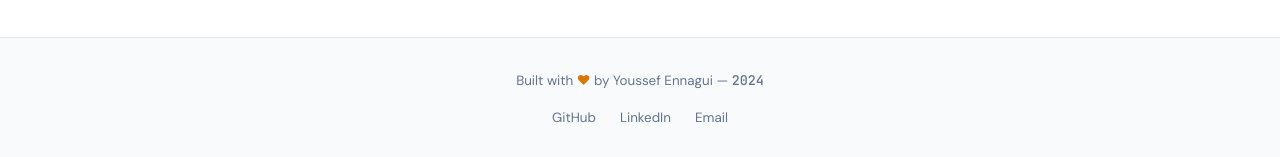
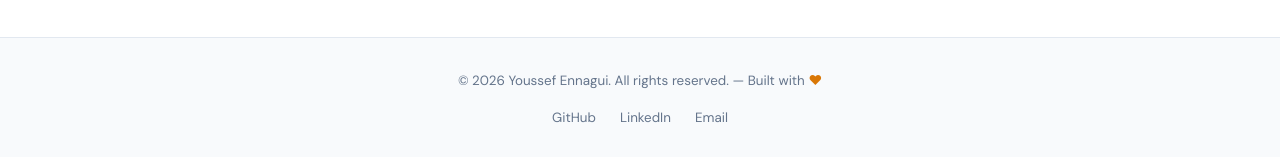
Before and after one commit to ennaguiyoussef/my-portfolio, a React (Vite) app in the folder frontend/: page / in a window 1280 px wide. Shown: the part 6969-7126 px from the top of the page. Built offline with nearby package versions, Linux system fonts and the light colour scheme; no server answers.

Commit message:
update footer

```diff
--- a/frontend/src/App.jsx
+++ b/frontend/src/App.jsx
@@ -42,9 +42,9 @@ function App() {
       <footer className="footer">
         <div className="container">
           <p className="footer-text">
-            Built with <span className="heart">♥</span> by Youssef Ennagui
+            © {new Date().getFullYear()} Youssef Ennagui. All rights reserved.
             {' '}—{' '}
-            <span className="year">2024</span>
+            <span>Built with <span className="heart">♥</span></span>
           </p>
           <div className="footer-links">
             <a href="https://github.com/ennaguiyoussef" target="_blank" rel="noreferrer noopener">GitHub</a>
```
